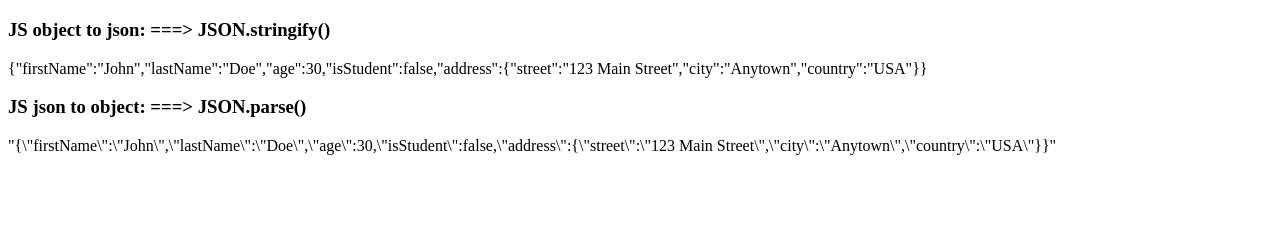
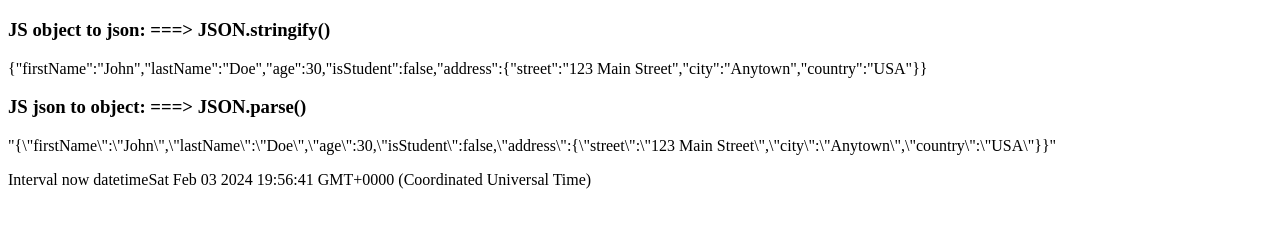
Before and after one commit to rrasmi070/Study-JavaScript, a plain HTML site: page Projects/notes.html in a window 1280 px wide. Shown: the part 61-288 px from the top of the page. Drawn offline with Linux system fonts and the light colour scheme.

Commit message:
interval note

```diff
--- a/Projects/notes.html
+++ b/Projects/notes.html
@@ -53,6 +53,11 @@
         }
 
         setInterval(intervFun,2000)
+
+        let elements = document.getElementById('interval')
+        let interval = () => elements.innerText = `Interval now datetime${new Date()}`
+        setInterval(interval,2)
+
     </script>
 </body>
 
```
